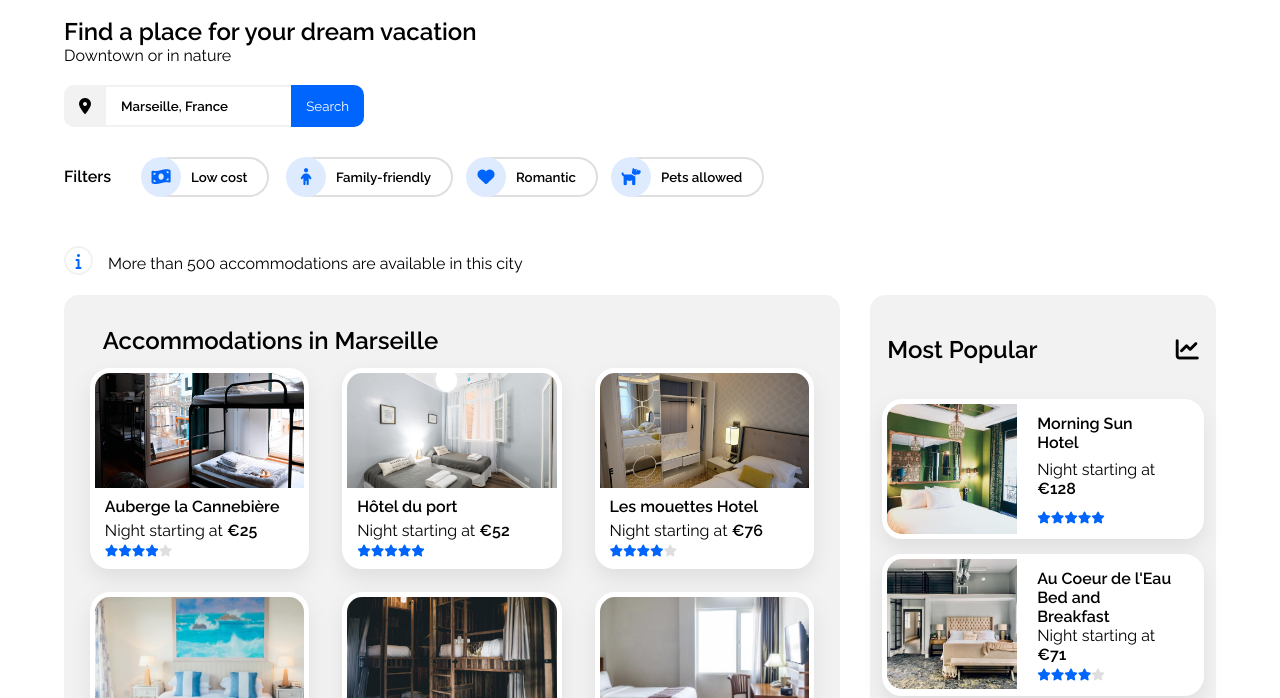
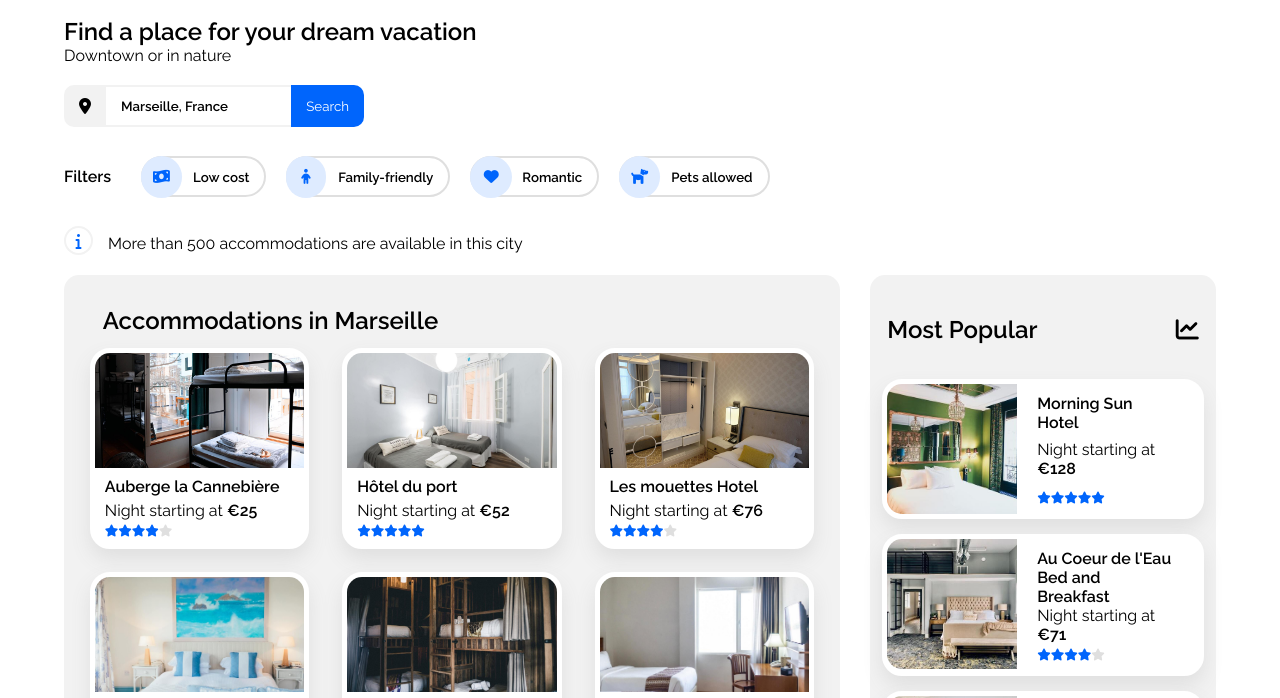
Before and after one commit to DylanNicolet/Front-End-P2-OpenClassrooms, a plain HTML site: page index.html in a window 1280 px wide. Shown: the part 95-793 px from the top of the page. Drawn offline with Linux system fonts and the light colour scheme.

Commit message:
Removed <p> from <button> to fix HTML validator error

```diff
--- a/CSS/style.css
+++ b/CSS/style.css
@@ -129,55 +129,37 @@ header li{
 #filters h4{
     font-weight: bolder;
     width: 100%;
-    margin: 30px 0px 0px 0px;
+    margin: 30px 0px 10px 0px;
 }
 
 #filters i{
+    font-size: 15px;
     color: #0065FC;
     background-color: #DEEBFF;
-    padding: auto;
-    width: 40px;
-    height: 40px;
-    display: flex;
-    align-items: center;
-    justify-content: center;
-    border-radius: 100px;
-    z-index: 2;
-    font-size: 17px;
-    text-align: center;
+    border-radius: 50px;
+    position: absolute;
+    left: -2px;
+    top: -2px;
 }
 
-#filters p{
-    background: white;
+#filters button{
+    height: 41px;
     font-weight: bold;
-    padding: 10px 20px 10px 40px;
-    margin: 0px;
+    font-family: 'Raleway', sans-serif;
+    padding: 0px 15px 0px 50px;
+    margin: 5px 20px 5px 0px;
+    outline: none;
     border-width: 2px;
     border-style: solid;
     border-color: #dfdfdf;
-    border-radius: 20px;
-    position: absolute;
-    left: 8px;
-    white-space: nowrap;
-    z-index: 1;
-    cursor: pointer;
+    background-color: white;
+    border-radius: 50px;
+    position: relative;
 }
 
-#filters p:hover{
+#filters button:hover{
     background-color: #DEEBFF;
     border-color: #DEEBFF;
-}
-
-#filters button{
-    display: flex;
-    justify-content: center;
-    align-items: center;
-    padding: 0px;
-    border-style: hidden;
-    background-color: white;
-    outline: none;
-    position: relative;
-    z-index: 3;
 }
 
 #info{
@@ -619,10 +601,21 @@ footer p{
         max-width: 100%;
     }
 
+    #filters{
+        align-items: center;
+    }
+
     #filters h4{
-        font-weight: bolder;
         width: auto;
         margin: 40px 30px 40px 0px;
+    }
+
+    #filters button{
+        height: 41.5px;
+    }
+
+    #info{
+        margin: 0px;
     }
 
     #accommodations-popular{
--- a/index.html
+++ b/index.html
@@ -33,21 +33,21 @@
         </form>
         <section id="filters">
             <h4>Filters</h4>
-            <button id="lowcost-button">
-                <i class="fas fa-money-bill-wave" style="margin: 5px 105px 5px 0px;"></i>
-                <p>Low cost</p>
+            <button type="button" id="lowcost-button">
+                <i class="fas fa-money-bill-wave" style="padding: 13.5px 12px;"></i>
+                Low cost
             </button>
-            <button id="romantic-button">
-                <i class="fas fa-heart" style="margin: 5px 105px 5px 0px;"></i>
-                <p>Romantic</p>
+            <button type="button" id="romantic-button">
+                <i class="fas fa-heart" style="padding: 13.5px;"></i>
+                Romantic
             </button>
-            <button id="Family-button">
-                <i class="fas fa-child" style="margin: 5px 140px 5px 0px;"></i>
-                <p>Family-friendly</p>
+            <button type="button" id="Family-button">
+                <i class="fas fa-child" style="padding: 13.5px 15px;"></i>
+                Family-friendly
             </button>
-            <button id="pets-button">
-                <i class="fas fa-dog" style="margin: 5px 150px 5px 0px;"></i>
-                <p>Pets allowed</p>
+            <button type="button" id="pets-button">
+                <i class="fas fa-dog" style="padding: 13.5px 12px;"></i>
+                Pets allowed
             </button>
         </section>
         <section id="info">
```
